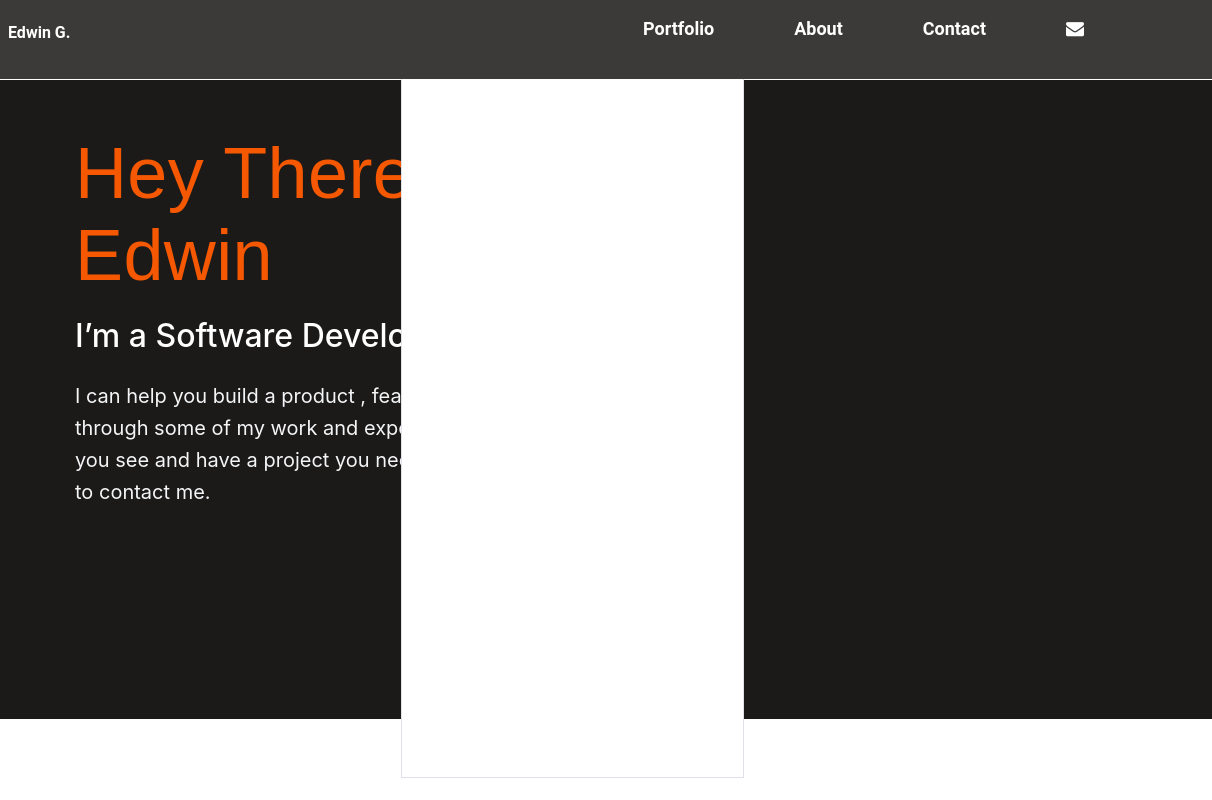
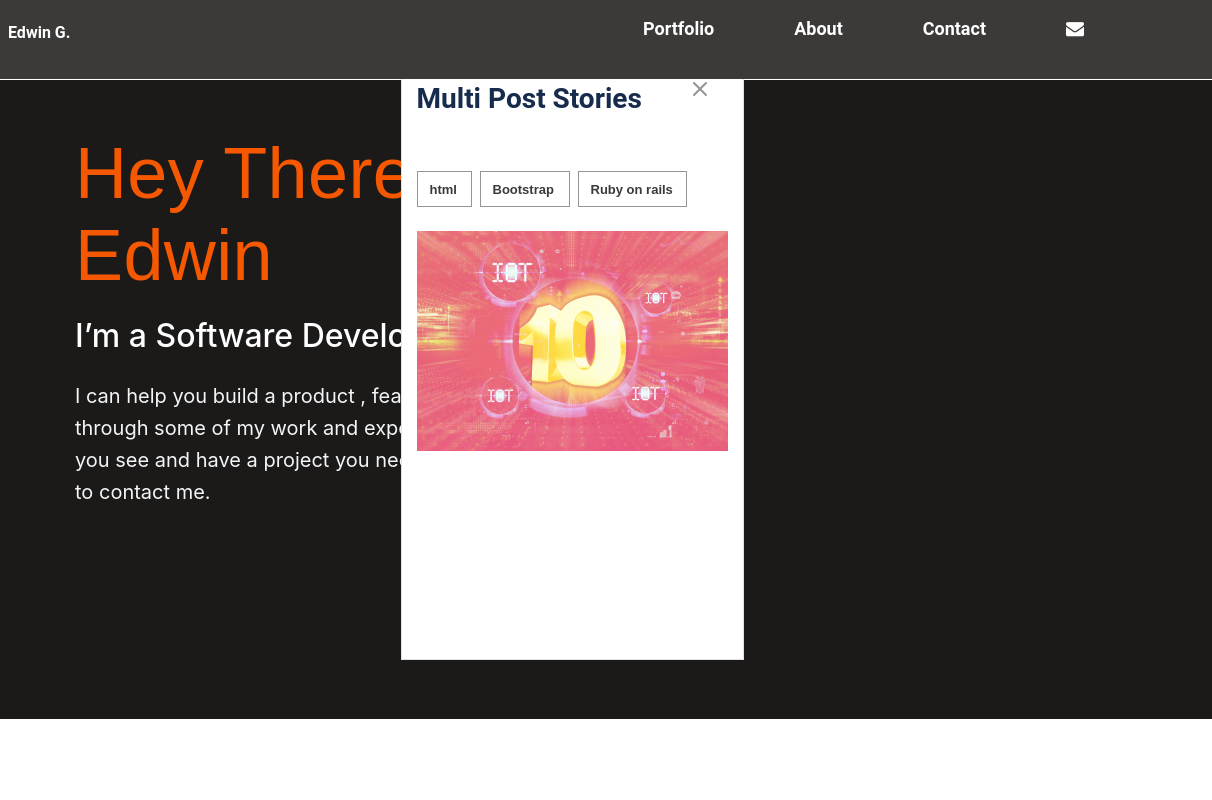
Before and after one commit to egichuhis/Edwin-Portfolio, a website: page index.html in a window 1280 px wide. Shown: the top 800 px of the page, 68-1280 px from the left. Drawn offline with nearby package versions, Linux system fonts and the light colour scheme.

Commit message:
Add leftblock span

```diff
--- a/index.html
+++ b/index.html
@@ -249,6 +249,32 @@
         </div>
 
         <div id="project-detail">
+            <div class="details-title-cont">
+                <div class="details-title-span">
+                    <h3>Multi Post Stories</h3>
+                    <img src="./imgs/Icon-Cancel.svg" alt="menu-close icon" id="close-details">
+                </div>
+                <ul class="details-title-tags">
+
+                        <li class="html">
+                            <h6>html</h6>
+                        </li>
+                        <li class="bootstrap">
+                            <h6>Bootstrap</h6>
+                        </li>
+                        <li class="ruby">
+                            <h6>Ruby on rails</h6>
+                        </li>
+
+                </ul>
+            </div>
+
+            <div class="details-snapshoot">
+            </div>
+
+            <div class="details-leftblock">
+
+            </div>
 
         </div>
 
--- a/style.css
+++ b/style.css
@@ -38,11 +38,146 @@
   gap: 24px;
   position: absolute;
   width: 343px;
-  height: 718px;
+  height: 600px;
   left: calc(50% - 343px / 2);
   top: 60px;
   background: #fff;
   border: 1px solid #dfe1e6;
+}
+
+.details-title-cont {
+  display: flex;
+  flex-direction: column;
+  align-items: flex-start;
+  padding: 0;
+  gap: 12px;
+  width: 311px;
+  height: 130px;
+  flex: none;
+  order: 0;
+  flex-grow: 0;
+}
+
+.details-title-span {
+  display: flex;
+  flex-direction: row;
+  align-items: flex-start;
+  padding: 0;
+  gap: 12px;
+  width: 311px;
+  height: 82px;
+  flex: none;
+  order: 0;
+  flex-grow: 0;
+}
+
+.details-title-span h3 {
+  width: 259px;
+  height: 82px;
+  font-family: 'Roboto', sans-serif;
+  font-style: normal;
+  font-weight: 700;
+  font-size: 28px;
+  line-height: 44px;
+  color: #172b4d;
+  flex: none;
+  order: 0;
+  flex-grow: 0;
+}
+
+.details-title-tags {
+  display: flex;
+  flex-direction: row;
+  align-items: center;
+  padding: 0;
+  gap: 8px;
+  width: 270px;
+  height: 36px;
+  flex: none;
+  order: 1;
+  flex-grow: 0;
+  list-style: none;
+}
+
+.details-title-tags .html {
+  box-sizing: border-box;
+  flex-direction: row;
+  align-items: center;
+  padding: 10px 12px;
+  width: 55px;
+  height: 36px;
+  border: 1px solid #979493;
+  flex: none;
+  order: 0;
+  flex-grow: 0;
+}
+
+.details-title-tags .bootstrap {
+  box-sizing: border-box;
+  flex-direction: row;
+  align-items: center;
+  padding: 10px 12px;
+  width: 90px;
+  height: 36px;
+  border: 1px solid #979493;
+  flex: none;
+  order: 1;
+  flex-grow: 0;
+}
+
+.details-title-tags .ruby {
+  box-sizing: border-box;
+  flex-direction: row;
+  align-items: center;
+  padding: 10px 12px;
+  width: 109px;
+  height: 36px;
+  border: 1px solid #979493;
+  flex: none;
+  order: 2;
+  flex-grow: 0;
+}
+
+.details-title-tags h6 {
+  font-family: 'Poppins', sans-serif;
+  font-style: normal;
+  font-weight: 600;
+  font-size: 13px;
+  line-height: 16px;
+  color: #3c3a39;
+  flex: none;
+  order: 0;
+  flex-grow: 0;
+}
+
+.details-snapshoot {
+  width: 311px;
+  height: 220px;
+  background: url(./imgs/Snapshoot.png);
+  flex: none;
+  order: 1;
+  flex-grow: 0;
+}
+
+.details-leftblock {
+  display: flex;
+  flex-direction: column;
+  align-items: center;
+  padding: 0;
+  gap: 12px;
+  width: 311px;
+  height: 288px;
+  flex: none;
+  order: 2;
+  flex-grow: 0;
+}
+
+#close-details {
+  width: 24px;
+  height: 24px;
+  flex: none;
+  order: 0;
+  flex-grow: 0;
 }
 
 .logo-container {
```
Also changed, not shown: imgs/Snapshoot.png (added).
